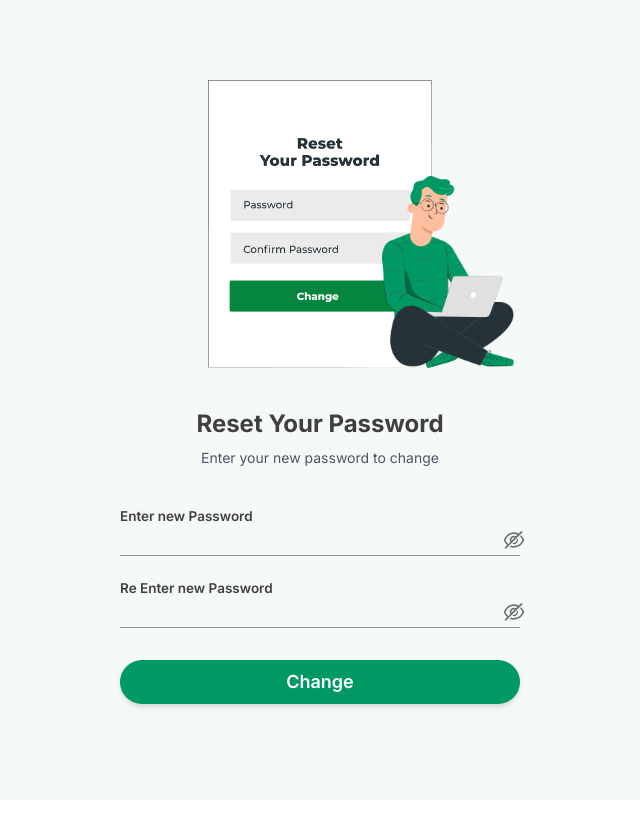
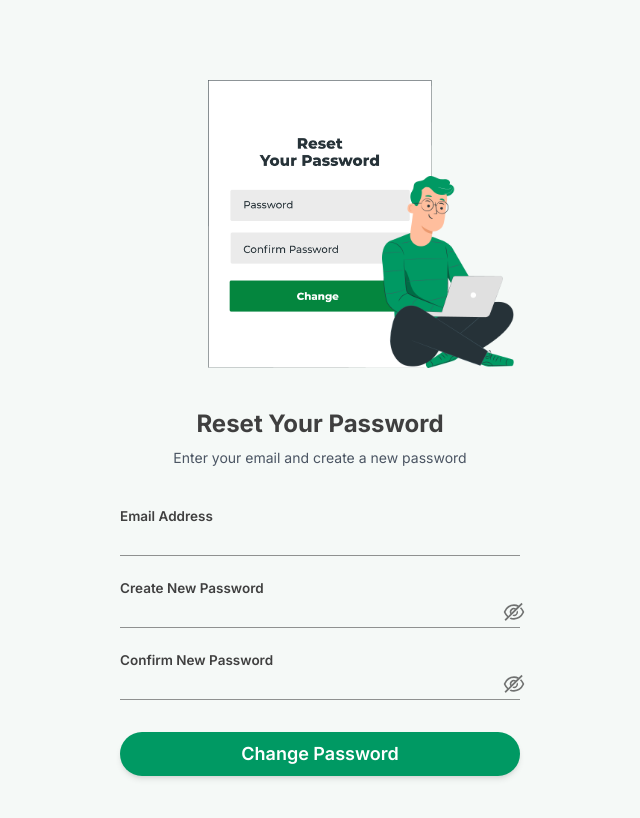
Before and after one commit to prashan-s/Smart.Waste.Management.Client, a React (Vite) app: page /client/reset-password in a window 1280 px wide. Shown: the top 818 px of the page, without its empty margins (320-960 px from the left). Built offline with nearby package versions, Linux system fonts and the light colour scheme.

Commit message:
Add Payment Page

```diff
--- a/src/components/client/BottomTabBar.tsx
+++ b/src/components/client/BottomTabBar.tsx
@@ -10,32 +10,32 @@ const BottomTabBar: React.FC = () => {
     const location = useLocation();
 
     // Determine the active tab based on the current route
-    const isActive = (path: string) => location.pathname === path;
+    const isActive = (paths: string[]) => paths.includes(location.pathname);
 
     return (
         <div className="fixed bottom-0 left-0 right-0 bg-white shadow-lg py-5 md:py-6 flex justify-around">
             {/* Home Tab */}
             <button onClick={() => navigate('/client')} className="flex flex-col items-center">
-                <MdHomeFilled size={30} className={isActive('/client') ? "text-black" : "text-gray-500"} />
-                <span className={`text-xs ${isActive('/client') ? "text-black" : "text-gray-500"}`}>Home</span>
+                <MdHomeFilled size={30} className={isActive(['/client']) ? "text-black" : "text-gray-500"} />
+                <span className={`text-xs ${isActive(['/client']) ? "text-black" : "text-gray-500"}`}>Home</span>
             </button>
 
             {/* Reports Tab */}
             <button onClick={() => navigate('/client/my-waste')} className="flex flex-col items-center">
-                <PiChartBarFill size={30} className={isActive('/client/my-waste') ? "text-black" : "text-gray-500"} />
-                <span className={`text-xs ${isActive('/client/my-waste') ? "text-black" : "text-gray-500"}`}>Reports</span>
+                <PiChartBarFill size={30} className={isActive(['/client/my-waste']) ? "text-black" : "text-gray-500"} />
+                <span className={`text-xs ${isActive(['/client/my-waste']) ? "text-black" : "text-gray-500"}`}>Reports</span>
             </button>
 
             {/* Notifications Tab */}
             <button onClick={() => navigate('/client/notifications')} className="flex flex-col items-center">
-                <HiOutlineBell size={30} className={isActive('/client/notifications') ? "text-black" : "text-gray-500"} />
-                <span className={`text-xs ${isActive('/client/notifications') ? "text-black" : "text-gray-500"}`}>Notifications</span>
+                <HiOutlineBell size={30} className={isActive(['/client/notifications']) ? "text-black" : "text-gray-500"} />
+                <span className={`text-xs ${isActive(['/client/notifications']) ? "text-black" : "text-gray-500"}`}>Notifications</span>
             </button>
 
             {/* Profile Tab */}
             <button onClick={() => navigate('/client/profile')} className="flex flex-col items-center">
-                <LuUser2 size={30} className={isActive('/client/profile') ? "text-black" : "text-gray-500"} />
-                <span className={`text-xs ${isActive('/client/profile') ? "text-black" : "text-gray-500"}`}>Profile</span>
+                <LuUser2 size={30} className={isActive(['/client/profile', '/client/payments', '/client/points']) ? "text-black" : "text-gray-500"} />
+                <span className={`text-xs ${isActive(['/client/profile', '/client/payments', '/client/points']) ? "text-black" : "text-gray-500"}`}>Profile</span>
             </button>
         </div>
     );
--- a/src/pages/client/HomePage.tsx
+++ b/src/pages/client/HomePage.tsx
@@ -9,7 +9,7 @@ import recycleBinOrange from "@assets/images/recycle-bin2.png";
 
 const HomePage: React.FC = () => {
     return (
-        <div className="min-h-screen bg-[#F5F9F7] flex flex-col items-center justify-start pb-20 md:pb-24">
+        <div className="min-h-screen bg-[#F5F9F7] flex flex-col items-center justify-start pb-28 md:pb-24">
             {/* Carousel Section */}
             <div className="w-full relative">
                 <Carousel />
--- a/src/pages/client/ResetPasswordOtpPage.tsx
+++ b/src/pages/client/ResetPasswordOtpPage.tsx
@@ -7,6 +7,7 @@ import enterOtp from '@assets/images/enter-otp.png';
 const ResetPasswordOtpPage: React.FC = () => {
     const [otp, setOtp] = useState('');
     const [timer, setTimer] = useState(30); // Start with 30 seconds
+    const [error, setError] = useState(''); // State to hold validation errors
     const navigate = useNavigate();
 
     useEffect(() => {
@@ -21,9 +22,14 @@ const ResetPasswordOtpPage: React.FC = () => {
 
     const handleOtpChange = (otpValue: string) => {
         setOtp(otpValue);
+        setError(''); // Clear the error when the user changes the input
     };
 
     const handleSubmitOtp = () => {
+        if (otp.length !== 6) {
+            setError('OTP must be 6 digits');
+            return;
+        }
         // Handle OTP validation logic here
         console.log('OTP Submitted: ', otp);
         navigate('/client/reset-password-success');
@@ -78,12 +84,19 @@ const ResetPasswordOtpPage: React.FC = () => {
                                 fontSize: '1.5rem',
                                 color: '#000000',
                                 outline: 'none',
-                                background: '#ffffff'
+                                background: '#ffffff',
                             }}
                         />
                     )}
                 />
             </div>
+
+            {/* Error Message */}
+            {error && (
+                <div className="text-center text-red-500 text-sm mt-2">
+                    {error}
+                </div>
+            )}
 
             {/* Timer */}
             <div className="text-center text-gray-600 text-sm mt-2">
--- a/src/pages/client/ResetPasswordPage.tsx
+++ b/src/pages/client/ResetPasswordPage.tsx
@@ -13,15 +13,17 @@ import resetForm from '@assets/images/reset-form.png';
 
 // Define the validation schema using Yup
 const schema = yup.object().shape({
-    password: yup.string().min(6, 'Password must be at least 6 characters').required('Password is required'),
+    email: yup.string().email('Invalid email format').required('Email is required'),
+    password: yup.string().min(6, 'Password must be at least 6 characters').required('New password is required'),
     confirmPassword: yup
         .string()
         .oneOf([yup.ref('password'), ''], 'Passwords must match')
-        .required('Confirm password is required'),
+        .required('Confirming new password is required'),
 });
 
 // Define types for form inputs
 interface IResetPasswordForm {
+    email: string;
     password: string;
     confirmPassword: string;
 }
@@ -66,15 +68,38 @@ const ResetPasswordPage: React.FC = () => {
             {/* Heading and Subtitle */}
             <div className="text-center">
                 <h2 className="text-2xl font-bold text-textLightBlack">Reset Your Password</h2>
-                <p className="mt-2 text-sm text-gray-600">Enter your new password to change</p>
+                <p className="mt-2 text-sm text-gray-600">Enter your email and create a new password</p>
             </div>
 
             {/* Password Reset Form */}
             <div className="w-full max-w-md p-6">
+                {/* Email Field */}
+                <TextField
+                    {...register('email')}
+                    label="Email Address"
+                    variant="standard"
+                    fullWidth
+                    error={!!errors.email}
+                    helperText={errors.email ? errors.email.message : ''}
+                    InputLabelProps={{
+                        shrink: true, sx: {
+                            color: "#404040",
+                            fontSize: 18,
+                            fontWeight: 600,
+                            "&.MuiOutlinedInput-notchedOutline": { fontSize: "28px" }
+                        }
+                    }}
+                    inputProps={{
+                        autoComplete: 'off'
+                    }}
+                    margin="normal"
+                    color="success"
+                />
+
                 {/* New Password Field */}
                 <TextField
                     {...register('password')}
-                    label="Enter new Password"
+                    label="Create New Password"
                     variant="standard"
                     fullWidth
                     type={showPassword ? 'text' : 'password'}
@@ -107,7 +132,7 @@ const ResetPasswordPage: React.FC = () => {
                 {/* Confirm Password Field */}
                 <TextField
                     {...register('confirmPassword')}
-                    label="Re Enter new Password"
+                    label="Confirm New Password"
                     variant="standard"
                     fullWidth
                     type={showConfirmPassword ? 'text' : 'password'}
@@ -139,7 +164,7 @@ const ResetPasswordPage: React.FC = () => {
 
                 {/* Submit Button */}
                 <div className="w-full mt-6">
-                    <Button label="Change" onClick={handleSubmit(onSubmit)} className="w-full bg-tertiary text-white text-lg font-semibold py-2" />
+                    <Button label="Change Password" onClick={handleSubmit(onSubmit)} className="w-full bg-tertiary text-white text-lg font-semibold py-2" />
                 </div>
             </div>
         </div>
```
Also changed, not shown: src/pages/client/PaymentsPage.tsx (+75 -6 lines), src/assets/images/credit-cards.png (added), src/assets/images/visa.png (added).
